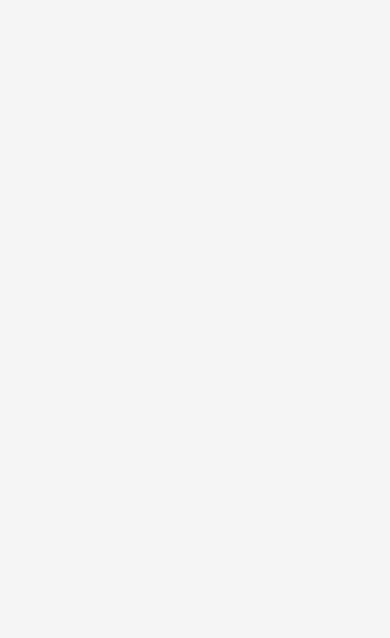
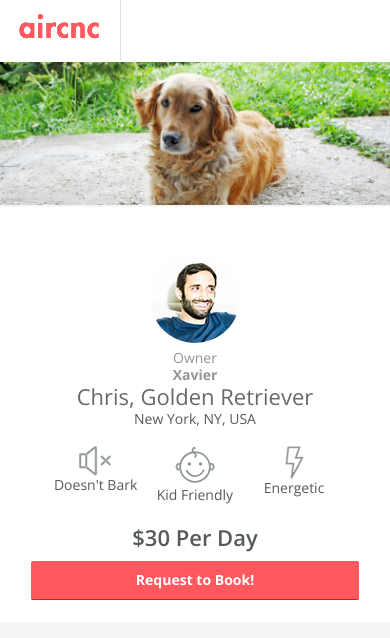
Before and after one commit to RogerTrejo/DogWebsite, a plain HTML site: page index.html in a window 390 px wide. Drawn offline with nearby package versions, Linux system fonts and the light colour scheme.

Commit message:
visual presentation for mobile version complete

```diff
--- a/css/style.css
+++ b/css/style.css
@@ -48,3 +48,93 @@ strong {
   width: 95%;
   margin: 0 auto;
 }
+
+/*
+ * Hero & Header styles
+*/
+
+header {
+  background: #FFF;
+}
+
+header .logo {
+  border-right: 1px solid #DCE0E0;
+}
+
+.hero img {
+  width: 100%;
+}
+
+/*
+ * Heading
+*/
+h1 {
+  font-size: 22px;
+  color: #666a6c
+}
+
+
+/*
+* Info
+ */
+
+ .info {
+   background-color: white;
+   text-align: center;
+   padding: 22px;
+ }
+
+ .info h1 {
+   margin-bottom: 5px;
+ }
+
+ .info .profile {
+   padding: 24px;
+ }
+
+.info .owner-details img {
+  border-radius: 50%;
+  margin-bottom: 6px;
+}
+
+.info h2.relationship, .info h2.name {
+  font: OpenSans;
+  font-size: 14px;
+  color: #909597;
+  margin-bottom: 3px;
+}
+
+.info h2.name {
+  font-weight: bold;
+}
+
+.info .pet-details p.location {
+  margin-bottom: 20px;
+}
+
+
+/*
+* Icon
+ */
+
+ .info .icons {
+   float: left;
+   width: 33.3%;
+ }
+
+ .info .icon img {
+  height: 30px;
+  margin-bottom: 3px;
+ }
+
+
+ .info .booking h2 {
+   font-weight: 600;
+   font-size: 22px;
+   margin-bottom: 13px;
+
+ }
+
+ .info h2.price time {
+  font-size: 16px;
+ }
--- a/index.html
+++ b/index.html
@@ -10,28 +10,83 @@
 </head>
 <body>
 
-  <section>
+  <header>
+    <img src="images/logo.png" alt="aircnc logo design" class="logo">
+  </header>
+  <!-- ending header tag -->
+
+  <div class="hero">
+    <img src="images/dog-hero-image.png" alt="image of doggo">
+  </div>
+  <!-- ending hero div -->
+
+  <section class="info">
+    <div class="container">
+      <div class="profile">
+        <div class="owner-details">
+          <img src="images/chris-castiglione.png" alt="pic of person">
+          <h2 class="relationship">
+            Owner
+          </h2>
+          <h2 class="name">
+            Xavier
+          </h2>
+        </div>
+        <!-- end of owner-details div -->
+
+        <div class="clearfix pet-details">
+          <h1>
+            Chris, Golden Retriever
+          </h1>
+          <p class ="location">
+            New York, NY, USA
+          </p>
+
+          <div class="icons">
+            <img src="images/icons/mute.svg" alt="doesn't bark">
+            <h5>
+              Doesn't Bark
+            </h5>
+          </div>
+          <!-- end of icons div -->
+          <div class="icons">
+            <img src="images/icons/baby.svg" alt="baby friendly">
+            <h5>
+              Kid Friendly
+            </h5>
+          </div>
+          <!-- end of icons div -->
+          <div class="icons">
+            <img src="images/icons/lightning.svg" alt="energetic">
+            <h5>
+              Energetic
+            </h5>
+          </div>
+          <!-- end of icons div -->
+        </div>
+        <!-- end of pet-details div -->
+      </div>
+      <!-- end of profile div -->
+
+      <div class="booking">
+        <h2 class="price">
+          $30 <span class="time">Per Day</span>
+        </h2>
+        <a href="#" class="button"> Request to Book!</a>
+      </div>
+      <!-- end of booking div -->
+    </div>
+    <!-- end of container div -->
+
   </section>
+  <!-- end of info section -->
 
-  <section>
-  </section>
 
-  <section>
-  </section>
 
-  <section>
-  </section>
-
-  <section>
-  </section>
-
-  <section>
-  </section>
 
   <section>
   </section>
 
 
-
 </body>
 </html>
```
